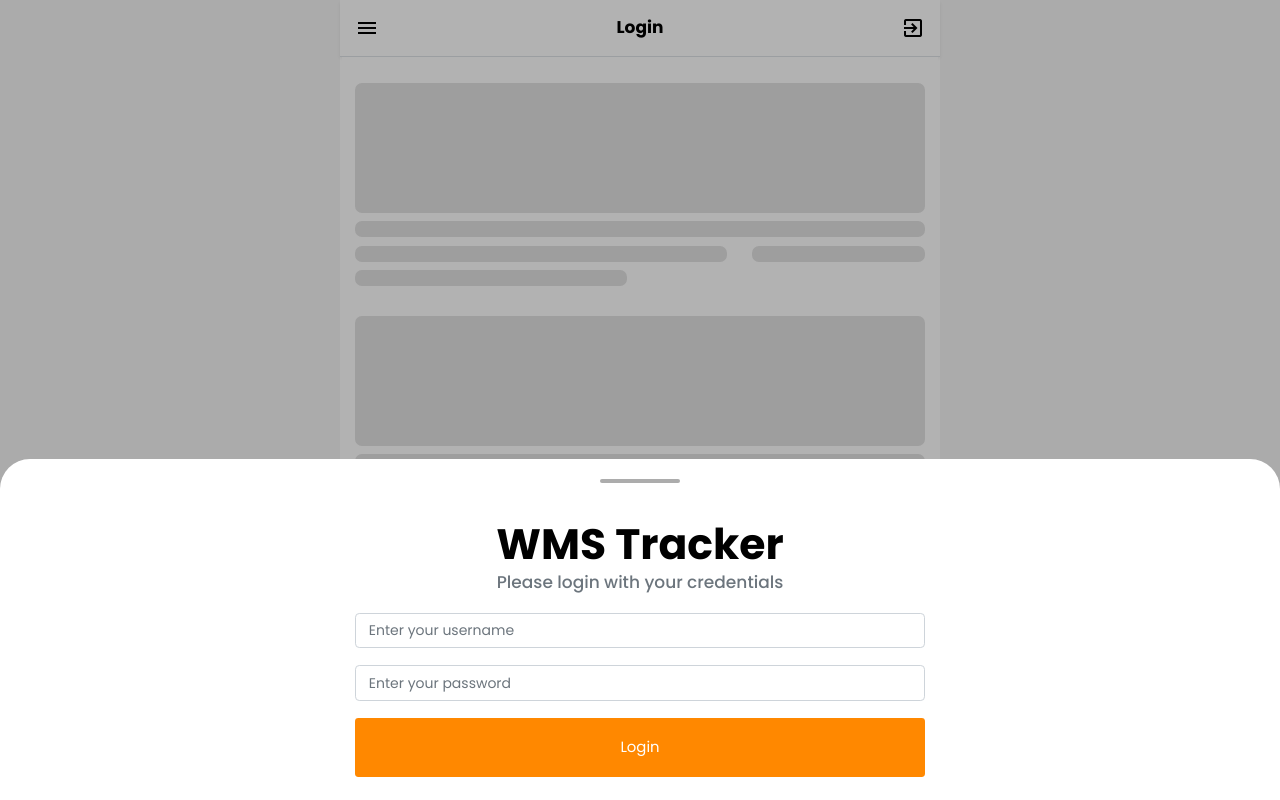
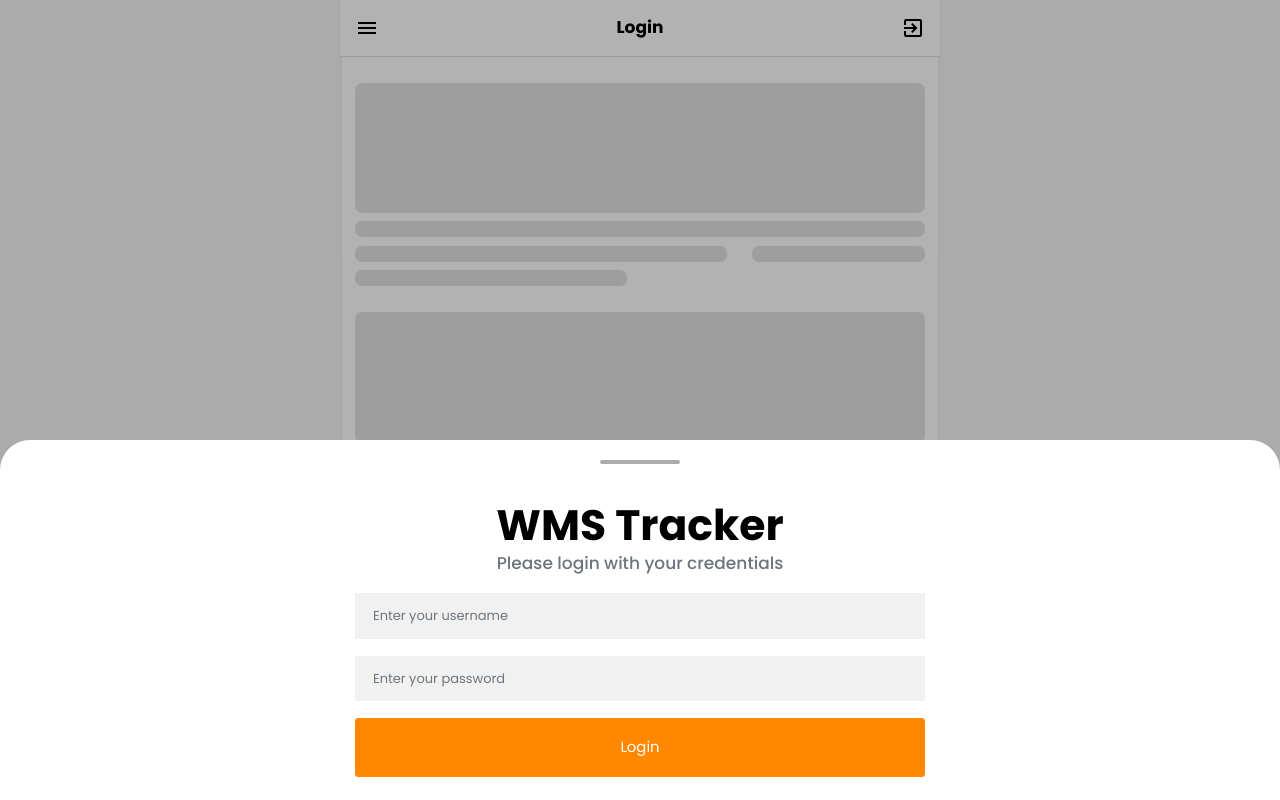
Before and after one commit to jpneey/wms-tracker, a Vue app: page /#/login in a window 1280 px wide. Built offline with nearby package versions, Linux system fonts and the light colour scheme.

Commit message:
Misc: implemented inmed theme

```diff
--- a/public/main.css
+++ b/public/main.css
@@ -14,7 +14,7 @@ html, body {
 #app {
     max-width: 600px;
     margin: auto;
-    background: #fff;
+    background: #f1f1f1;
     min-height: 100%;
 }
 
@@ -449,7 +449,12 @@ input[type="date"]::-webkit-clear-button {
 }
 
 .form-control {
-    font-size: 14px;
+    font-size: 13px;
+    background: #f1f1f1 !important;
+    border: none !important;
+    padding: 13px 18px;
+    border-radius: 0;
+    box-shadow: none !important;
 }
 
 .alert * {
@@ -496,7 +501,7 @@ input[type="date"]::-webkit-clear-button {
 	height: 44px;
 	line-height: 44px;
 	font-size: 17px;
-	color: #007aff;
+	color: #ff8800;
 	border-radius: 0 0 13px 13px;
 	overflow: hidden;
 	cursor: pointer;
@@ -711,4 +716,8 @@ input[type="date"]::-webkit-clear-button {
     to {
       transform: translate(-50%, -50%) rotate(360deg);
     }
-  }
+}
+
+.inmed-border-bottom .border-bottom {
+    border-bottom: 5px solid #f1f1f1 !important;
+}
--- a/src/components/ItemCard.vue
+++ b/src/components/ItemCard.vue
@@ -1,11 +1,11 @@
 <template>
-  <div class="mt-4 mb-3 position-relative search-wrapper border rounded enter">
+  <div class="mt-4 mb-3 position-relative search-wrapper shadow-sm rounded enter">
     <i class="material-icons search bg-black">search</i>
-    <input type="search" name="search" class="search-field" v-model="search" placeholder="Enter tracking number" />
+    <input type="search" name="search" class="search-field fw-bold" v-model="search" placeholder="Enter tracking number" />
   </div>
   <template v-for="item in filteredItems" :key="item.slip_id">
     <router-link :to="'/order/' + item.slip_id" class="text-decoration-none">
-      <div class="pt-3 pb-0 d-block w-100 bg-white item mb-3 overflow-hidden border rounded orders enter">
+      <div class="pt-3 pb-0 d-block w-100 bg-white item mb-3 overflow-hidden shadow-sm rounded orders enter">
         <div class="row">
           <div class="col col-5 px-4">
             <p class="mb-0 text-uppercase sub-text text-body">#{{ item.slip_no }}</p>
@@ -39,7 +39,7 @@
       </div>
     </div>
   </div>
-  <label id="date-filter" @click="filterByDate()" class="fab material-icons bg-black text-white shadow">date_range</label>
+  <label id="date-filter" @click="filterByDate()" class="fab material-icons bg-black text-white shadow-sm">date_range</label>
   <div class="overlay w-100 position-fixed on z-top" @click="filterByDate()" v-if="filterDate"></div>
 </template>
 
--- a/src/components/LoadingCard.vue
+++ b/src/components/LoadingCard.vue
@@ -1,6 +1,6 @@
 <template>
   <template v-for="index in cardCount" :key="index">
-    <div class="pt-3 pb-0 d-block w-100 bg-white item mb-1 overflow-hidden">
+    <div class="pt-3 pb-0 d-block w-100 bg-white item mb-0 overflow-hidden">
       <div class="row">
         <div class="col col-12">
           <p class="my-2 mb-0 text-small"><span class="loading p loading-card"></span></p>
--- a/src/views/Order.vue
+++ b/src/views/Order.vue
@@ -1,6 +1,6 @@
 <template>
   <div class="enter" v-if="loading" >
-    <div class="d-block w-100 container pb-3 bg-white position-relative overflow-x-hidden border-bottom">
+    <div class="d-block w-100 container pb-3 bg-white position-relative overflow-x-hidden">
       <div class="row">
         <div class="col col-12">
           <LoadingCard :cardCount="1" />
@@ -8,7 +8,7 @@
       </div>
     </div>
   </div>
-  <div v-if="items.length > 0 && !loading" class="enter">
+  <div v-if="items.length > 0 && !loading" class="enter inmed-border-bottom">
     <div class="d-block w-100 container bg-white position-relative overflow-x-hidden border-bottom">
       <div class="row">
         <div class="col col-12 mt-5">
```
